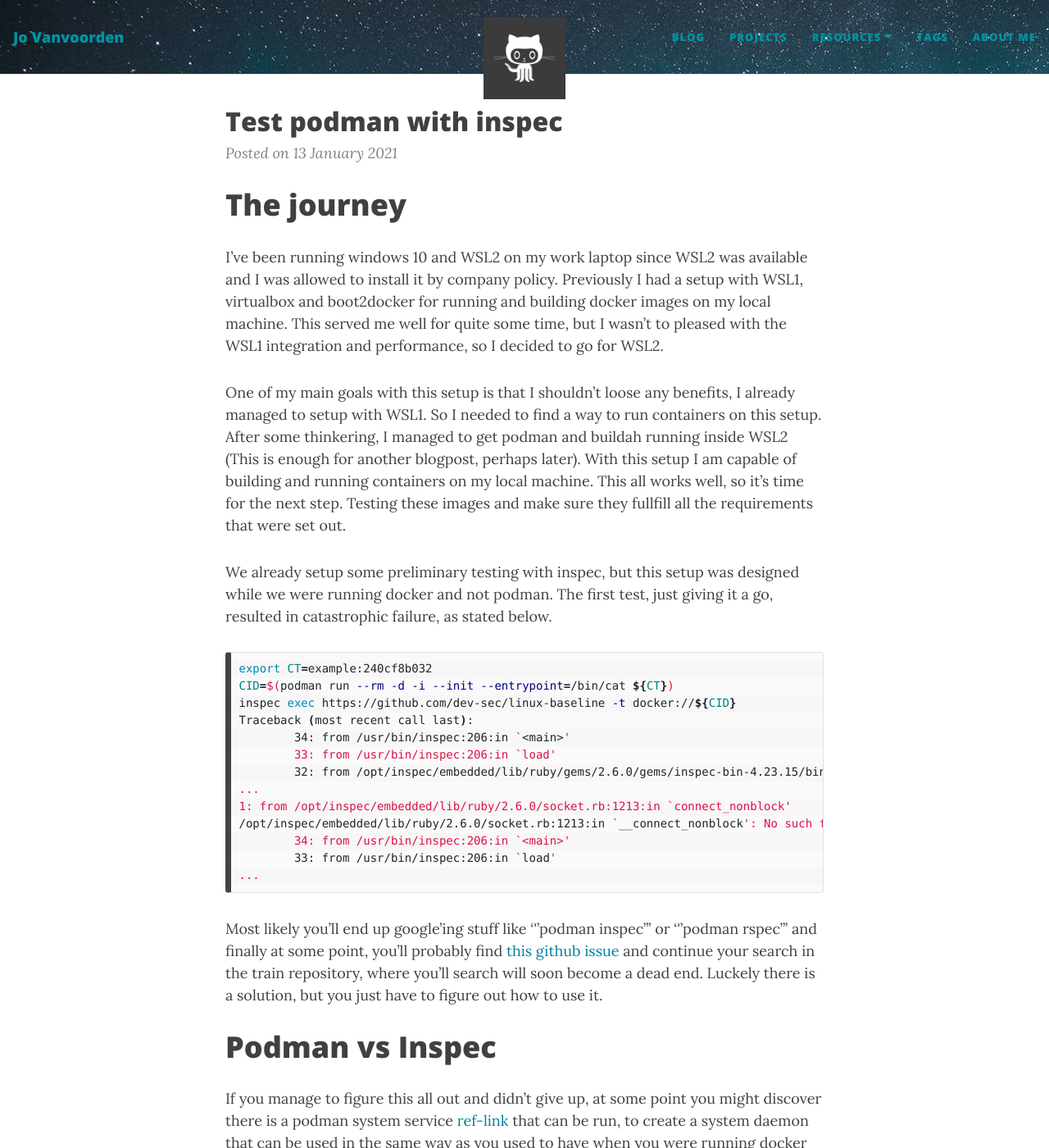
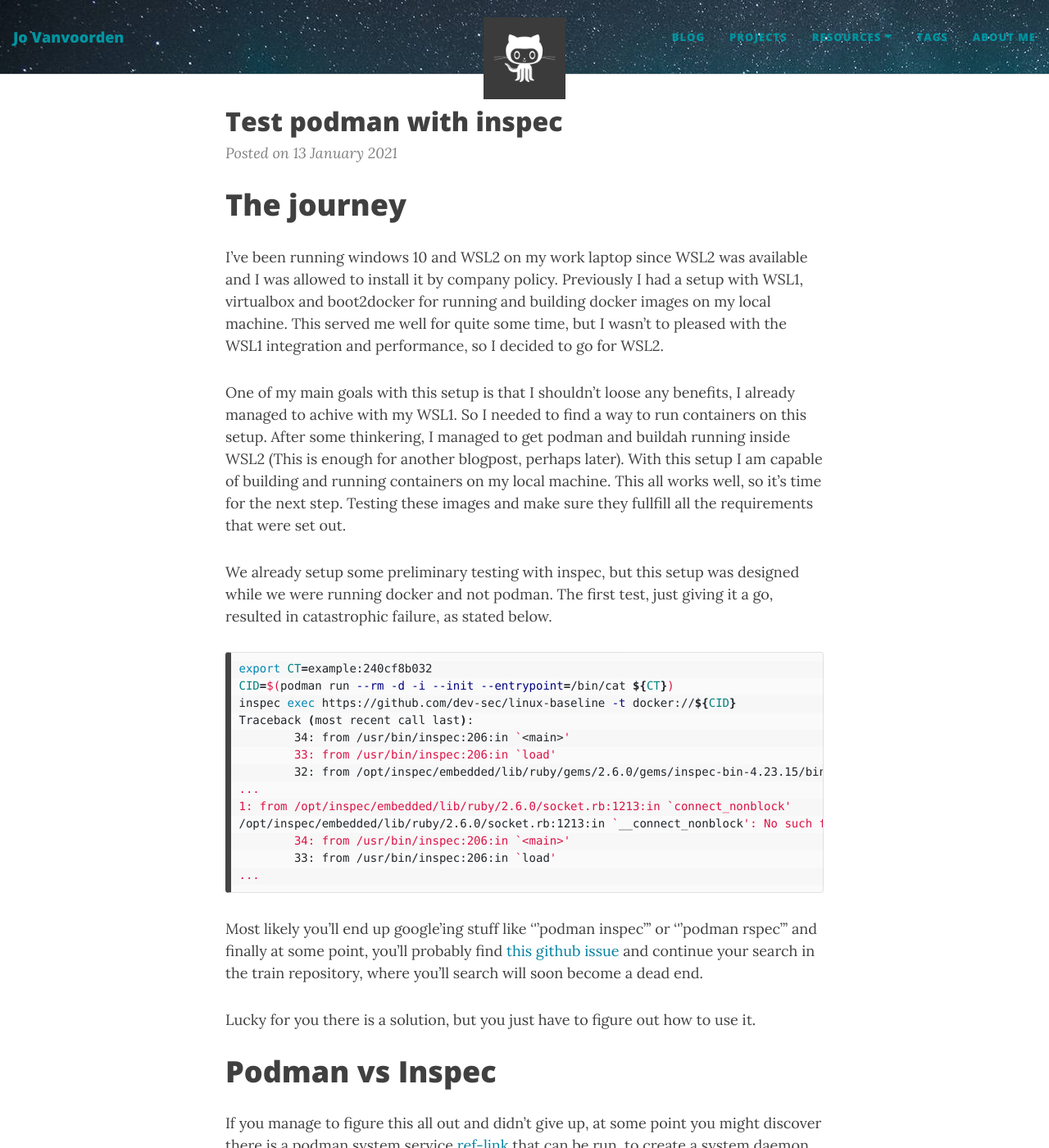
Before and after one commit to ziporah/ziporah.github.io, a Jekyll site: the page built from blogposts/_posts/2021-01-13-test-podman-with-inspec.md, in a window 1280 px wide and 1400 px high. Shown: the whole window at 82% size. Built offline with Jekyll 4.4.1, drawn with Linux system fonts in a browser that asks for light colours; nearby versions of some CDN libraries.

Commit message:
Minor corrections podman vs inspec

````diff
--- a/blogposts/_posts/2021-01-13-test-podman-with-inspec.md
+++ b/blogposts/_posts/2021-01-13-test-podman-with-inspec.md
@@ -8,7 +8,7 @@ tag: podman
 # The journey
 I've been running windows 10 and WSL2 on my work laptop since WSL2 was available and I was allowed to install it by company policy. Previously I had a setup with WSL1, virtualbox and boot2docker for running and building docker images on my local machine. This served me well for quite some time, but I wasn't to pleased with the WSL1 integration and performance, so I decided to go for WSL2.
 
-One of my main goals with this setup is that I shouldn't loose any benefits, I already managed to setup with WSL1. So I needed to find a way to run containers on this setup. After some thinkering, I managed to get podman and buildah running inside WSL2 (This is enough for another blogpost, perhaps later). With this setup I am capable of building and running containers on my local machine. This all works well, so it's time for the next step. Testing these images and make sure they fullfill all the requirements that were set out.
+One of my main goals with this setup is that I shouldn't loose any benefits, I already managed to achive with my WSL1. So I needed to find a way to run containers on this setup. After some thinkering, I managed to get podman and buildah running inside WSL2 (This is enough for another blogpost, perhaps later). With this setup I am capable of building and running containers on my local machine. This all works well, so it's time for the next step. Testing these images and make sure they fullfill all the requirements that were set out.
 
 We already setup some preliminary testing with inspec, but this setup was designed while we were running docker and not podman. The first test, just giving it a go, resulted in catastrophic failure, as stated below.
 
@@ -28,7 +28,9 @@ Traceback (most recent call last):
 ...
 ```
 
-Most likely you'll end up google'ing stuff like '''podman inspec''' or '''podman rspec''' and finally at some point, you'll probably find [this github issue](https://github.com/inspec/train/issues/525) and continue your search in the train repository, where you'll search will soon become a dead end. Luckely there is a solution, but you just have to figure out how to use it.
+Most likely you'll end up google'ing stuff like '''podman inspec''' or '''podman rspec''' and finally at some point, you'll probably find [this github issue](https://github.com/inspec/train/issues/525) and continue your search in the train repository, where you'll search will soon become a dead end.
+
+Lucky for you there is a solution, but you just have to figure out how to use it.
 
 # Podman vs Inspec
 
````
